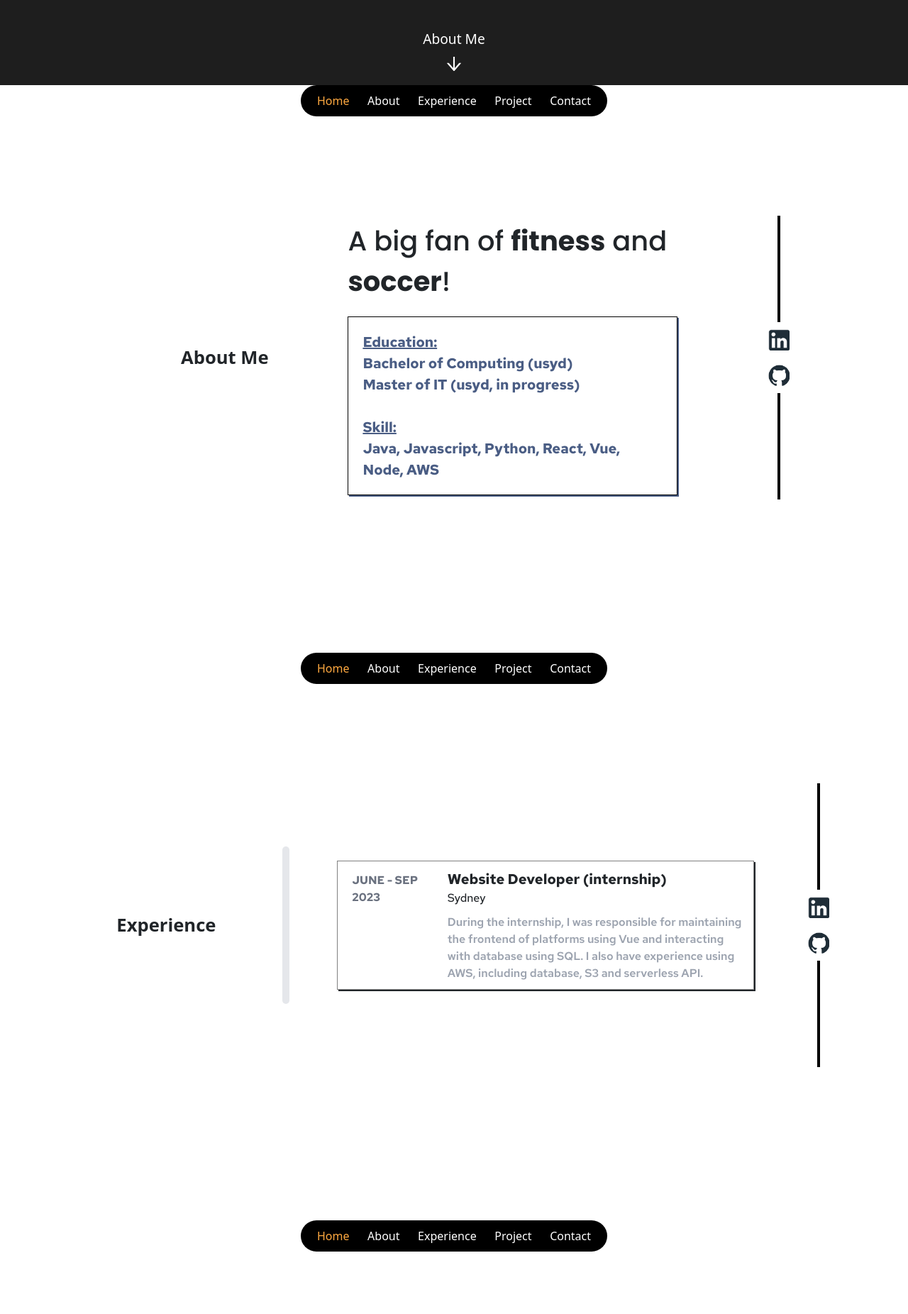
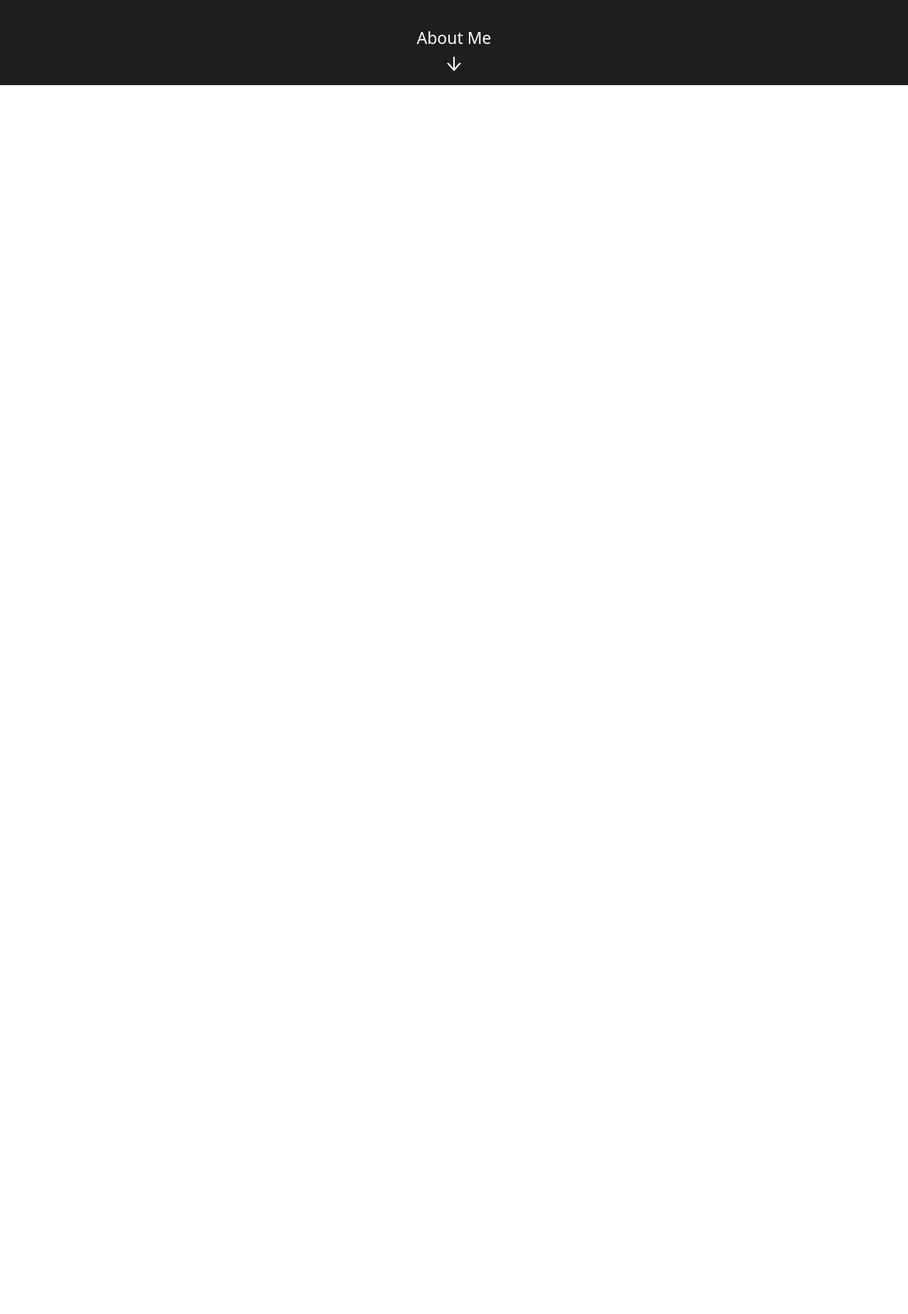
Before and after one commit to JIAHONG-PENG/MySite, a React (Create React App) app: page / in a window 1280 px wide. Shown: the part 680-2532 px from the top of the page at 71% size. After the commit the page ends 800 px from the top, so only its background shows below. Built offline with nearby package versions, Linux system fonts and the light colour scheme.

Commit message:
update style

```diff
--- a/src/App.css
+++ b/src/App.css
@@ -16,7 +16,6 @@ body {
   width: 100%;
   height: 100%;
   overflow: hidden;
-
 }
 
 .background {
@@ -34,14 +33,14 @@ body {
     & .text {
       margin: auto;
       color: white;
-      font-size: 6vw;
+      font-size: 90px;
       font-weight: 700;
     }
 
     & .CV {
       margin: auto;
       width: fit-content;
-      font-size: 1.5vw;
+      font-size: 23px;
       color: white;
       padding: 0.5vw 1.5vw;
       font-weight: 500;
@@ -58,7 +57,7 @@ body {
   & .aboutme {
     color: white;
     display: flex;
-    font-size: 1.5vw;
+    font-size: 23px;
     font-weight: 500;
     position: absolute;
     bottom: 20px;
@@ -83,6 +82,8 @@ body {
   width: 100vw;
   height: 100vh;
 
+  display: none;
+
   & .box{
     width: 85vw;
     height: 85vh;
@@ -93,7 +94,7 @@ body {
 
     & .section-name {
       font-weight: 800;
-      font-size: 2vw;
+      font-size: 30px;
       display: flex;
       justify-content: center;
       align-items: center;
@@ -111,7 +112,7 @@ body {
 
         & .title {
           font-family: 'Poppins';
-          font-size: 3vw;
+          font-size: 45px;
           font-weight: 500;
           /* border: solid 1px grey; */
           /* box-shadow: 2px 2px; */
@@ -128,7 +129,7 @@ body {
           padding: 20px;
           /* margin-bottom: 20px; */
           font-weight: 700;
-          font-size: 20px;
+          font-size: 16px;
           font-family: 'Red Hat Text';
           border: solid 1px black;
           box-shadow: 2px 2px;
@@ -144,8 +145,10 @@ body {
 }
 
 .menu {
+  position: fixed;
   width: fit-content;
-  margin: auto;
+  margin-left: 50%;
+  transform: translateX(-50%);
   background-color: black;
   padding: 0.8vw;
   border-radius: 30px;
@@ -198,6 +201,8 @@ body {
   width: 100vw;
   height: 100vh;
 
+  display: none;
+
   & .box{
     width: 85vw;
     height: 85vh;
@@ -208,7 +213,7 @@ body {
 
     & .section-name {
       font-weight: 800;
-      font-size: 2vw;
+      font-size: 30px;
       display: flex;
       justify-content: center;
       align-items: center;
@@ -301,6 +306,8 @@ body {
   width: 100vw;
   height: 100vh;
 
+  display: none;
+
   & .box{
     width: 85vw;
     height: 85vh;
@@ -311,7 +318,7 @@ body {
 
     & .section-name {
       font-weight: 800;
-      font-size: 2vw;
+      font-size: 30px;
       display: flex;
       justify-content: center;
       align-items: center;
@@ -348,14 +355,14 @@ body {
             padding: 20px;
 
             & .title {
-              font-size: 1.5vw;
+              font-size: 20px;
               font-weight: 600;
               font-family: "Poppins";
               margin-bottom: 10px;
             }
 
             & .text {
-              font-size: 1.2vw;
+              font-size: 16px;
             }
 
             & a {
@@ -373,6 +380,8 @@ body {
   width: 100vw;
   height: 100vh;
 
+  display: none;
+
   & .main-content {
     width: 85%;
     height: 85%;
@@ -386,13 +395,9 @@ body {
     & .contact-phone {
       text-align: center;
       padding: 5px;
-      font-size: 2vw;
+      font-size: 30px;
     }
   }
-}
-
-.notDisplay {
-  display: none;
 }
 
 .orange {
@@ -400,3 +405,11 @@ body {
   width: fit-content;
   margin-left: 10px;
   }
+
+.notDisplay {
+  display: none;
+}
+
+.display {
+  display: flex;
+}
--- a/src/App.js
+++ b/src/App.js
@@ -6,6 +6,7 @@ import AboutMe from "./page/AboutMe";
 import Experience from "./page/Experience";
 import Project from "./page/Project";
 import Contact from "./page/Contact";
+import Menu from "./component/Menu.js/Menu";
 
 function App() {
   const [hidden, setHidden] = React.useState(true);
@@ -27,36 +28,13 @@ function App() {
 
   return (
     <div className="App" ref={appRef}>
-      <FrontPage
-        appRef={appRef}
-        current={current}
-        setCurr={setCurrent}
-        setHidden={setHidden}
-      />
-      <AboutMe
-        appRef={appRef}
-        hidden={hidden}
-        current={current}
-        setCurrent={setCurrent}
-      />
-      <Experience
-        appRef={appRef}
-        hidden={hidden}
-        current={current}
-        setCurrent={setCurrent}
-      />
-      <Project
-        appRef={appRef}
-        current={current}
-        hidden={hidden}
-        setCurrent={setCurrent}
-      />
-      <Contact
-        appRef={appRef}
-        current={current}
-        hidden={hidden}
-        setCurrent={setCurrent}
-      />
+      <Menu appRef={appRef} current={current} setCurrent={setCurrent} />
+
+      <FrontPage appRef={appRef} current={current} setCurr={setCurrent} />
+      <AboutMe appRef={appRef} hidden={hidden} current={current} />
+      <Experience appRef={appRef} hidden={hidden} current={current} />
+      <Project appRef={appRef} current={current} hidden={hidden} />
+      <Contact appRef={appRef} current={current} hidden={hidden} />
     </div>
   );
 }
--- a/src/component/Menu.js/Menu.js
+++ b/src/component/Menu.js/Menu.js
@@ -3,56 +3,56 @@ import React from "react";
 function Menu(props) {
   const current = props.current;
 
-  const homeRef = React.useRef();
+  // const homeRef = React.useRef();
   // const homeTop = homeRef.current.getBoundingClientRect().top;
 
-  const aboutmeRef = React.useRef();
-  const experienceRef = React.useRef();
+  // const aboutmeRef = React.useRef();
+  // const experienceRef = React.useRef();
 
   return (
-    <div className={`menu`}>
+    <div className={`menu ${current === 0 ? "notDisplay" : ""}`}>
       <div
-        ref={homeRef}
+        // ref={homeRef}
         className={`${current === 0 ? "orange" : ""}`}
         onClick={() => {
           // window.scrollBy(0, (0 - current) * window.innerHeight);
-          window.scrollBy(
-            0,
-            props.appRef.current
-              .querySelector(".background")
-              .getBoundingClientRect().top
-          );
+          // window.scrollBy(
+          //   0,
+          //   props.appRef.current
+          //     .querySelector(".background")
+          //     .getBoundingClientRect().top
+          // );
           props.setCurrent(0);
         }}
       >
         Home
       </div>
       <div
-        ref={aboutmeRef}
+        // ref={aboutmeRef}
         className={`${current === 1 ? "orange" : ""}`}
         onClick={() => {
           // window.scrollBy(0, (1 - current) * window.innerHeight);
-          window.scrollBy(
-            0,
-            props.appRef.current
-              .querySelector(".AboutMe")
-              .getBoundingClientRect().top
-          );
+          // window.scrollBy(
+          //   0,
+          //   props.appRef.current
+          //     .querySelector(".AboutMe")
+          //     .getBoundingClientRect().top
+          // );
           props.setCurrent(1);
         }}
       >
         About
       </div>
       <div
-        ref={experienceRef}
+        // ref={experienceRef}
         className={`${current === 2 ? "orange" : ""}`}
         onClick={() => {
-          window.scrollBy(
-            0,
-            props.appRef.current
-              .querySelector(".Experience")
-              .getBoundingClientRect().top
-          );
+          // window.scrollBy(
+          //   0,
+          //   props.appRef.current
+          //     .querySelector(".Experience")
+          //     .getBoundingClientRect().top
+          // );
           // console.log(
           //   props.appRef.current
           //     .querySelector(".Experience")
@@ -66,12 +66,12 @@ function Menu(props) {
       <div
         className={`${current === 3 ? "orange" : ""}`}
         onClick={() => {
-          window.scrollBy(
-            0,
-            props.appRef.current
-              .querySelector(".Project")
-              .getBoundingClientRect().top
-          );
+          // window.scrollBy(
+          //   0,
+          //   props.appRef.current
+          //     .querySelector(".Project")
+          //     .getBoundingClientRect().top
+          // );
           props.setCurrent(3);
         }}
       >
@@ -80,12 +80,12 @@ function Menu(props) {
       <div
         className={`${current === 4 ? "orange" : ""}`}
         onClick={() => {
-          window.scrollBy(
-            0,
-            props.appRef.current
-              .querySelector(".Contact")
-              .getBoundingClientRect().top
-          );
+          // window.scrollBy(
+          //   0,
+          //   props.appRef.current
+          //     .querySelector(".Contact")
+          //     .getBoundingClientRect().top
+          // );
           props.setCurrent(4);
         }}
       >
--- a/src/page/AboutMe.js
+++ b/src/page/AboutMe.js
@@ -4,12 +4,12 @@ import SideBarRight from "../component/SideBarRight";
 
 function AboutMe(props) {
   return (
-    <div className={`AboutMe ${props.hidden ? "notDisplay" : ""}`}>
-      <Menu
+    <div className={`AboutMe ${props.current === 1 ? "display" : ""}`}>
+      {/* <Menu
         current={props.current}
         setCurrent={props.setCurrent}
         appRef={props.appRef}
-      />
+      /> */}
 
       <div className="box container">
         <div className="row">
@@ -20,11 +20,11 @@ function AboutMe(props) {
                 A big fan of <b>fitness</b> and <b>soccer</b>!
               </div>
               <div className="discription">
-                <u>Education:</u> <br />
+                <u style={{ fontSize: "20px" }}>Education:</u> <br />
                 Bachelor of Computing (usyd) <br />
-                Master of IT (usyd, in progress) <br />
+                Master of IT (usyd) <br />
                 <br />
-                <u>Skill:</u> <br />
+                <u style={{ fontSize: "20px" }}>Skill:</u> <br />
                 Java, Javascript, Python, React, Vue, Node, AWS
               </div>
               <div className="photo"></div>
--- a/src/page/Contact.js
+++ b/src/page/Contact.js
@@ -3,8 +3,8 @@ import Menu from "../component/Menu.js/Menu";
 
 function Contact({ appRef, hidden, setCurrent, current }) {
   return (
-    <div className={`Contact ${hidden === true ? "notDisplay" : ""}`}>
-      <Menu appRef={appRef} current={current} setCurrent={setCurrent} />
+    <div className={`Contact ${current === 4 ? "display" : ""}`}>
+      {/* <Menu appRef={appRef} current={current} setCurrent={setCurrent} /> */}
       <div className="main-content">
         <div className="contact-email">
           <b>Email: </b>646634309@qq.com
--- a/src/page/Experience.js
+++ b/src/page/Experience.js
@@ -30,12 +30,12 @@ function Experience(props) {
   // const expRef = React.useRef();
 
   return (
-    <div className={`Experience ${props.hidden ? "notDisplay" : ""}`}>
-      <Menu
+    <div className={`Experience ${props.current === 2 ? "display" : ""}`}>
+      {/* <Menu
         current={props.current}
         setCurrent={props.setCurrent}
         appRef={props.appRef}
-      />
+      /> */}
 
       <div className="box container">
         <div className="row">
--- a/src/page/FrontPage.js
+++ b/src/page/FrontPage.js
@@ -4,7 +4,7 @@ import Resume from "../assets//Resume.pdf";
 
 function FrontPage(props) {
   return (
-    <div className={`background ${props.hidden ? "notDisplay" : ""}`}>
+    <div className={`background ${props.current !== 0 ? "notDisplay" : ""}`}>
       <div className="box">
         <p className="text">
           Hi, I'm<span className="orange">Chris</span>
--- a/src/page/Project.js
+++ b/src/page/Project.js
@@ -4,8 +4,8 @@ import SideBarRight from "../component/SideBarRight";
 
 function Project({ appRef, hidden, current, setCurrent }) {
   return (
-    <div className={`Project ${hidden ? "notDisplay" : ""}`}>
-      <Menu appRef={appRef} current={current} setCurrent={setCurrent} />
+    <div className={`Project ${current === 3 ? "display" : ""}`}>
+      {/* <Menu appRef={appRef} current={current} setCurrent={setCurrent} /> */}
 
       <div className="box container">
         <div className="row">
```
